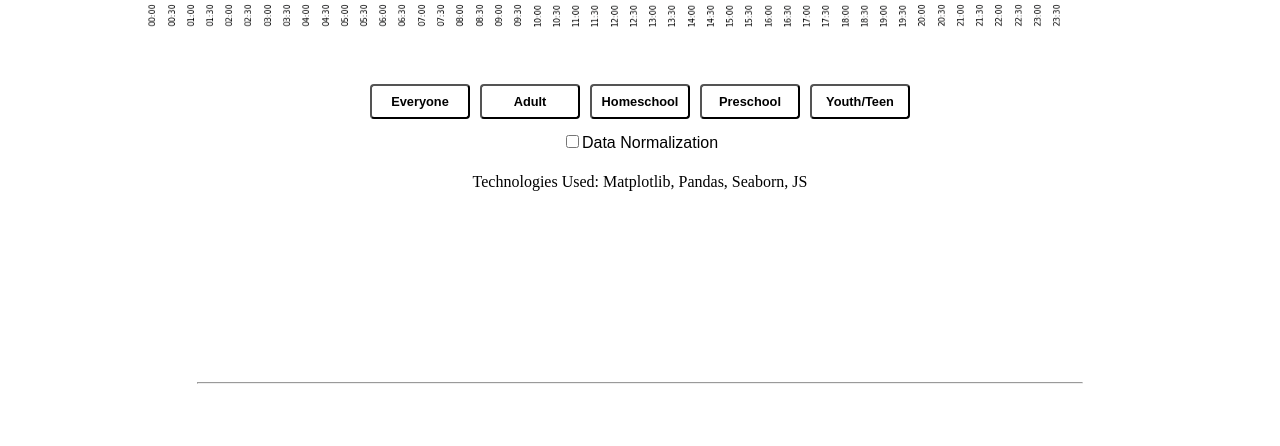
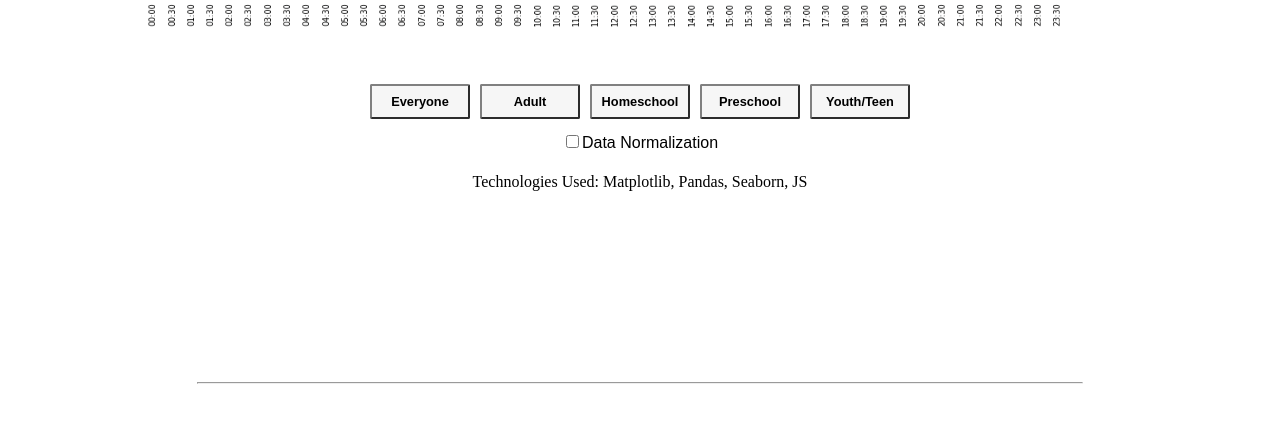
Before and after one commit to Daniel202115911/web-page, a plain HTML site: page data_visualization.html in a window 1280 px wide. Shown: the part 942-1388 px from the top of the page. Drawn offline with nearby package versions, Linux system fonts and the light colour scheme.

Commit message:
button colors

```diff
--- a/styles2.css
+++ b/styles2.css
@@ -47,8 +47,9 @@
 
 button{
     margin: 3px;
-    border-radius: 4px;
-    background: white;
+    border-radius: 2px;
+    border-color: gray;
+    background: #f6f6f6;
     width: 100px;
     height: 35px;
     font-size: 0.8rem;
```
